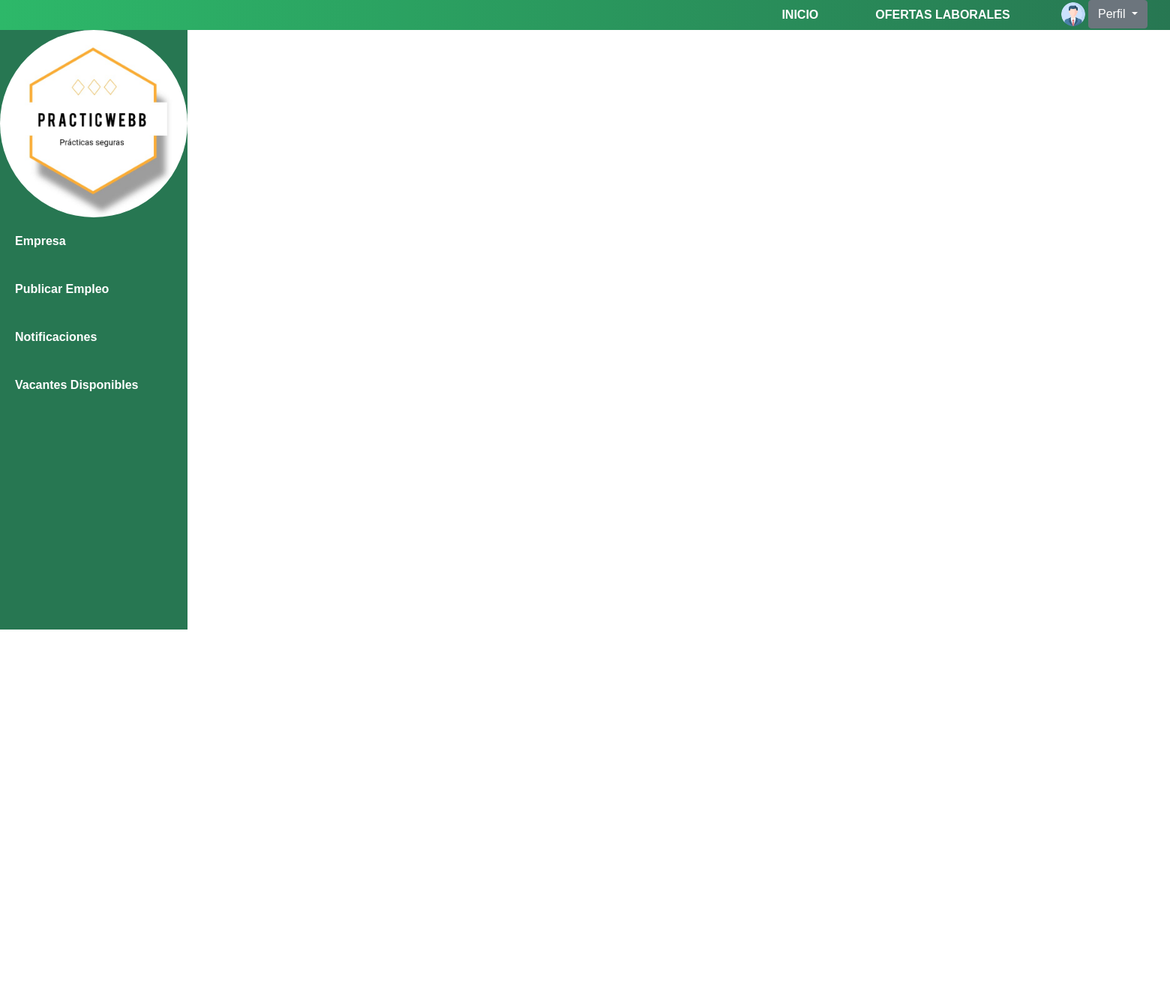
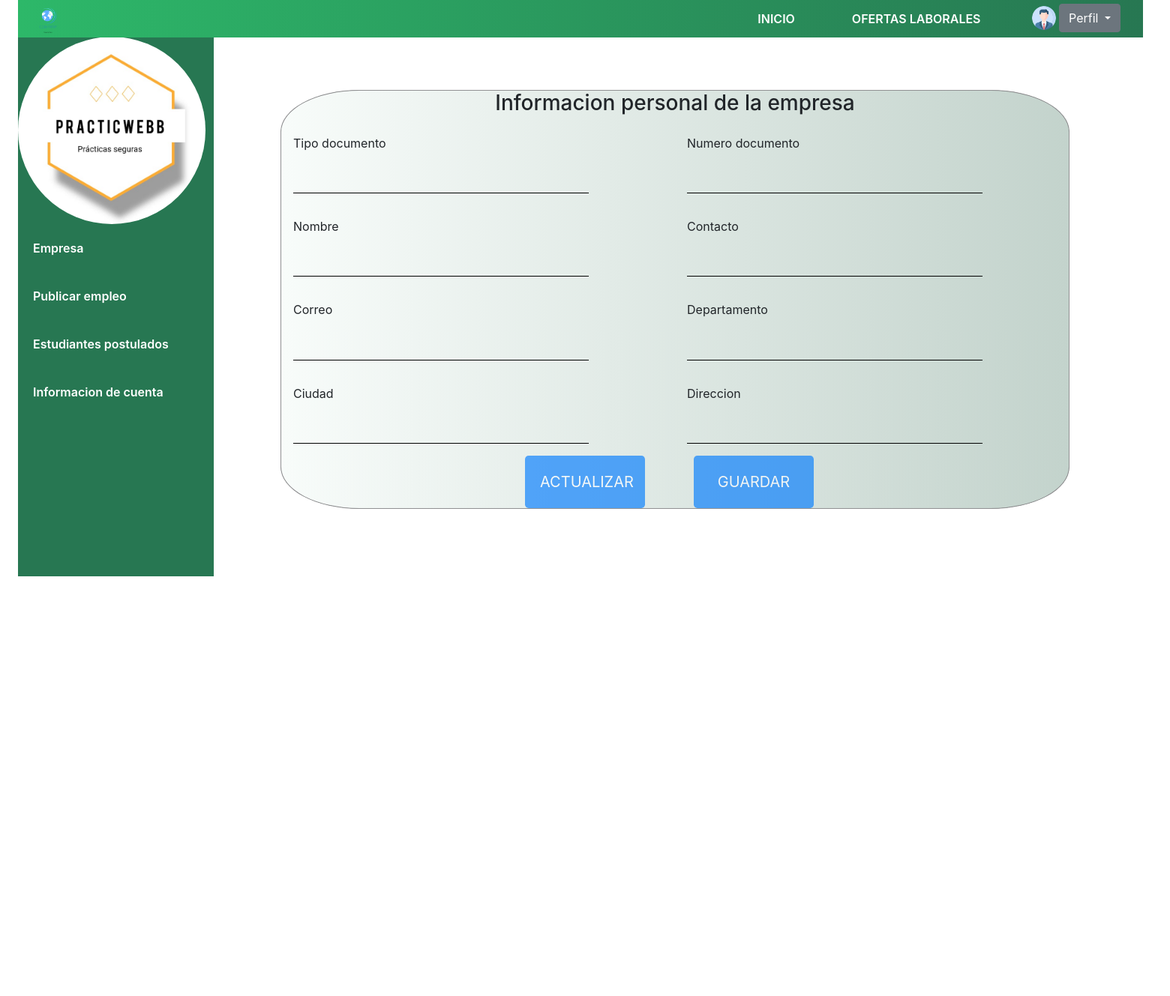
Before and after one commit to Falcohub/AgEmployment, a PHP site: page /Frm_panelEmpresa.html in a window 1560 px wide. Shown: the whole page at 75% size. Before the commit the page ends 840 px from the top, so only its background shows below. Run offline with PHP 8.4, Linux system fonts and the light colour scheme; some libraries are stand-ins or nearby versions.

Commit message:
se agrego formulario de panel empresa

```diff
--- a/frontend/Frm_panelEmpresa.html
+++ b/frontend/Frm_panelEmpresa.html
@@ -15,6 +15,7 @@
 <body>
     <section id="nav-bar">
         <nav class="navbar navbar-expand-lg navbar-light">
+            <a class="navbar-brand" href="#"><img src="img/—Pngtree—creative company_1420804.png" alt=""></a>
             <button class="navbar-toggler" type="button" data-toggle="collapse" data-target="#navbarNav"
                 aria-controls="navbarNav" aria-expanded="false" aria-label="Toggle navigation">
                 <i class="fas fa-bars"></i>
@@ -30,11 +31,12 @@
                     <li class="nav-item">
                         <img src="img/perfil.png">
                         <div class="btn-group">
-                            <button type="button" class="btn btn-secondary dropdown-toggle" data-toggle="dropdown" aria-haspopup="true" aria-expanded="false">
+                            <button type="button" class="btn btn-secondary dropdown-toggle" data-toggle="dropdown"
+                                aria-haspopup="true" aria-expanded="false">
                                 Perfil
                             </button>
                             <div class="dropdown-menu dropdown-menu-right">
-                              <button class="dropdown-item" type="button">Action</button>
+                                <button class="dropdown-item" type="button">Opciones</button>
                                 <button class="dropdown-item" type="button">Another action</button>
                                 <button class="dropdown-item" type="button">Something else here</button>
                             </div>
@@ -45,7 +47,54 @@
         </nav>
     </section>
 
-
+    <div class="content" >
+        <div class="contact-wrapper animated bounceInUp">
+            <div class="contact-form">
+                <h3>Informacion personal de la empresa</h3>
+                <form action="">
+                    <p>
+                        <label>Tipo documento</label>
+                        <input type="text" name="fullname">
+                    </p>
+                    <p>
+                        <label>Numero documento</label>
+                        <input type="text" name="fullname">
+                    </p>
+                    <p>
+                        <label>Nombre</label>
+                        <input type="text" name="fullname">
+                    </p>
+                    <p>
+                        <label>Contacto</label>
+                        <input type="tel" name="phone">
+                    </p>
+                    <p>
+                        <label>Correo</label>
+                        <input type="text" name="fullname">
+                    </p>
+                    <p>
+                        <label>Departamento</label>
+                        <input type="text" name="fullname">
+                    </p>
+                    <p>
+                        <label>Ciudad</label>
+                        <input type="text" name="fullname">
+                    </p>
+                    <p>
+                        <label>Direccion</label>
+                        <input type="text" name="affair">
+                    </p>
+                    <table>
+                        <td class="guar">
+                            <button type="button" class="btn btn-lg btn-primary" disabled>Guardar</button>
+                        </td>
+                        <td class="act">
+                            <button type="button" class="btn btn-lg btn-primary" disabled>Actualizar</button>
+                        </td>
+                    </table>
+                </form>
+            </div>
+        </div>
 
         <!----------------------SERVICES SECTION--------->
         <nav class="nav">
@@ -56,16 +105,18 @@
                     </div>
                     <nav>
                         <a href="#">Empresa</a>
-                    <a href="#">Publicar Empleo</a>
-                    <a href="#">Notificaciones</a>
-                    <a href="#">Vacantes Disponibles</a>
+                        <a href="#">Publicar empleo</a>
+                        <a href="#">Estudiantes postulados</a>
+                        <a href="#">Informacion de cuenta</a>
                     </nav>
                 </div>
             </div>
         </nav>
 
 
+
         <!-----------ABOUT US------------>
+
 
 
         <!--------------------Social media section----------------------->
@@ -74,7 +125,7 @@
         <!---------------------Footer Section-------------------------->
 
         <!-----------------Smooth Scroll------------------------>
-    <script src="js/smooth-scroll.js"></script>
+        <script src="js/FrmPanelEmpresa.js"></script>
         <script>
             var scroll = new SmoothScroll('a[href*="#"]');
         </script>
--- a/frontend/css/PanelEmpresa.css
+++ b/frontend/css/PanelEmpresa.css
@@ -8,6 +8,8 @@ body{
 }
 #nav-bar
 {
+    position: relative;
+    width: 1500px;
     position: sticky;
     top: 0;
     z-index: 10;
@@ -293,22 +295,17 @@ img{
     border: 1px solid;
 }
 
-*{
-		margin: 0;
-		padding: 0;
-		box-sizing: border-box;
-		font-family: 'Montserrat Alternates', sans-serif;
-    }
-
 
     .menu-bar{
         cursor: pointer;
     }
 	.cont-menu{
-		width: 100%;
+        position: relative;
+        width: 350px;
+        top: -560px;
 		max-width: 261px;
 		background: #277752;
-		height: 100vh;
+		height: 90vh;
 	}
 	.cont-menu nav a{
         color: white !important;
@@ -325,3 +322,114 @@ img{
         background: #1f1f1f;
         position:right;
     }
+
+/*---------------------------------------------*/
+
+* {
+    box-sizing: border-box;
+  }
+
+  body {
+    width: 1100px;
+    background: white;
+    color: black;
+    line-height: 1.6;
+    font-family: 'Quicksand', sans-serif;
+    padding: 0 1.5em;
+  }
+
+  .container {
+    max-width: 1170px;
+    margin-left: auto;
+    margin-right: auto;
+    padding: 1.5em;
+  }
+
+  ul {
+    list-style: none;
+    padding: 0;
+  }
+
+  .contact-wrapper {
+    box-shadow: 0 0 20px 0 rgba(255, 255, 255, .3);
+  }
+
+  .contact-wrapper > * {
+    padding: 1em;
+
+  }
+
+  h3{
+    position: relative;
+    text-align: center;
+  }
+  .contact-form {
+    background-color: black;
+    position: relative;
+    top: 70px;
+    left: 350px;
+    border: 1px solid #909092;
+    border-radius: 10%;
+    background-image: linear-gradient(to right, #f8fcfa,#c3d3cc);
+    padding: 0 !important;
+  }
+
+  .contact-form form {
+    left: 200px;
+    display: grid;
+    grid-template-columns: 1fr 1fr;
+
+  }
+
+  .contact-form form label {
+    display: block;
+  }
+
+  .contact-form form p {
+    margin: 0;
+    padding: 1em;
+  }
+
+  .contact-form form .block {
+    grid-column: 1 / 3;
+  }
+
+  .contact-form form button,
+  .contact-form form input,
+  .contact-form form textarea {
+    width: 80%;
+    padding: .7em;
+    border: none;
+    background: none;
+    outline: 0;
+    color: black;
+    border-bottom: 1px solid black;
+
+  }
+
+  .contact-form form button {
+    background: #3803f7;
+    border: 0;
+    text-transform: uppercase;
+    padding: 1em;
+  }
+
+  .contact-form form button:hover,
+  .contact-form form button:focus {
+    background: #9E9EBF;
+    color: black;
+    transition: background-color 1s ease-out;
+    outline: 0;
+  }
+
+  .guar{
+      height: 20px;
+      position: absolute;
+      right: 300px;
+      width: 200px;
+  }
+
+  .act{
+    left: 200px;
+    width: 200px;
+}
--- /dev/null
+++ b/frontend/js/FrmPanelEmpresa.js
@@ -0,0 +1,11 @@
+const tags = document.querySelectorAll('[data-tab-target]')
+const tabContents = document.querySelectorall('[data-tab-content]')
+
+tabs.forEach(tab => {
+    tab.addEventListener ('click', () => {
+        const target = document.querySelector(tab.dataset.tabtarget)
+        tabContents.forEach(tab => tabContents.classList.remove('active'))
+        target.classList.add('active')
+
+    })
+})
```
Lines whose indentation alone changed are shown as unchanged.
